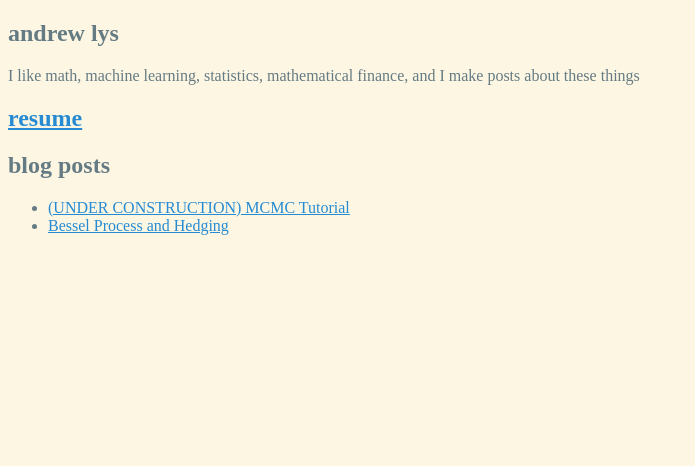
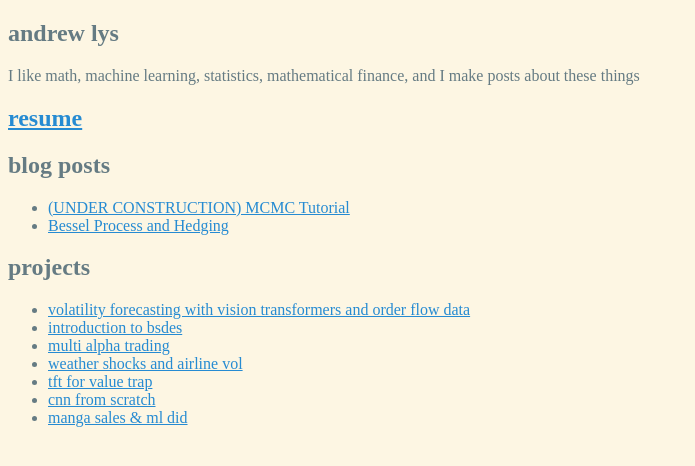
Before and after one commit to andrewlys/andrewlys.github.io, a Jekyll site: the page built from README.md, in a window 1280 px wide. Shown: the top 466 px of the page, without its empty margins (0-695 px from the left). Built offline with Jekyll 4.4.1, drawn with Linux system fonts in a browser that asks for light colours; our own code applies the rules of GitHub Pages for plain Markdown files.

Commit message:
added projects

```diff
--- a/README.md
+++ b/README.md
@@ -8,3 +8,13 @@ I like math, machine learning, statistics, mathematical finance, and I make post
 
 * [(UNDER CONSTRUCTION) MCMC Tutorial](https://nbviewer.jupyter.org/github/andrewlys/andrewlys.github.io/blob/main/blog_posts/MCMC%20Tutorial/mcmc_tutorial.ipynb)
 * [Bessel Process and Hedging](blog_posts/Bessel%20Process%20and%20Hedging/bessel%20process%20and%20hedging.pdf)
+
+## projects
+
+* [volatility forecasting with vision transformers and order flow data](https://github.com/MarkDeng86/VolatilityPredictionDeepLearning)
+* [introduction to bsdes](https://github.com/andrewlys/intro_bsdes/blob/main/Andrew%20Lys%20BSDEs.pdf)
+* [multi alpha trading](https://github.com/andrewlys/multi_alpha_trading)
+* [weather shocks and airline vol](https://github.com/andrewlys/weather_shocks_airline_stock_returns)
+* [tft for value trap](https://github.com/andrewlys/tft_val_trap)
+* [cnn from scratch](https://github.com/andrewlys/cnn_from_scratch)
+* [manga sales &amp; ml did](https://github.com/andrewlys/manga_sales/blob/main/Causal_ML_Project-1.pdf)
--- a/_config.yml
+++ /dev/null
@@ -1 +0,0 @@
-# GitHub Pages
--- a/_layouts/default.html
+++ b/_layouts/default.html
@@ -2,8 +2,7 @@
 <html>
 <head>
 <meta charset="utf-8">
-    <meta name="viewport" content="width=device-width, initial-scale=1">
-    <link rel="stylesheet" href="{{ '/assets/css/custom.css' | relative_url }}">
+<style>body{background-color:#fdf6e3;color:#657b83}a{color:#268bd2}</style>
 </head>
 <body>
 {{ content }}
--- a/assets/css/custom.css
+++ /dev/null
@@ -1,9 +0,0 @@
-/* Solarized Light */
-body {
-  background-color: #fdf6e3;
-  color: #657b83;
-}
-
-a {
-  color: #268bd2;
-}
```
Lines whose indentation alone changed are shown as unchanged.
